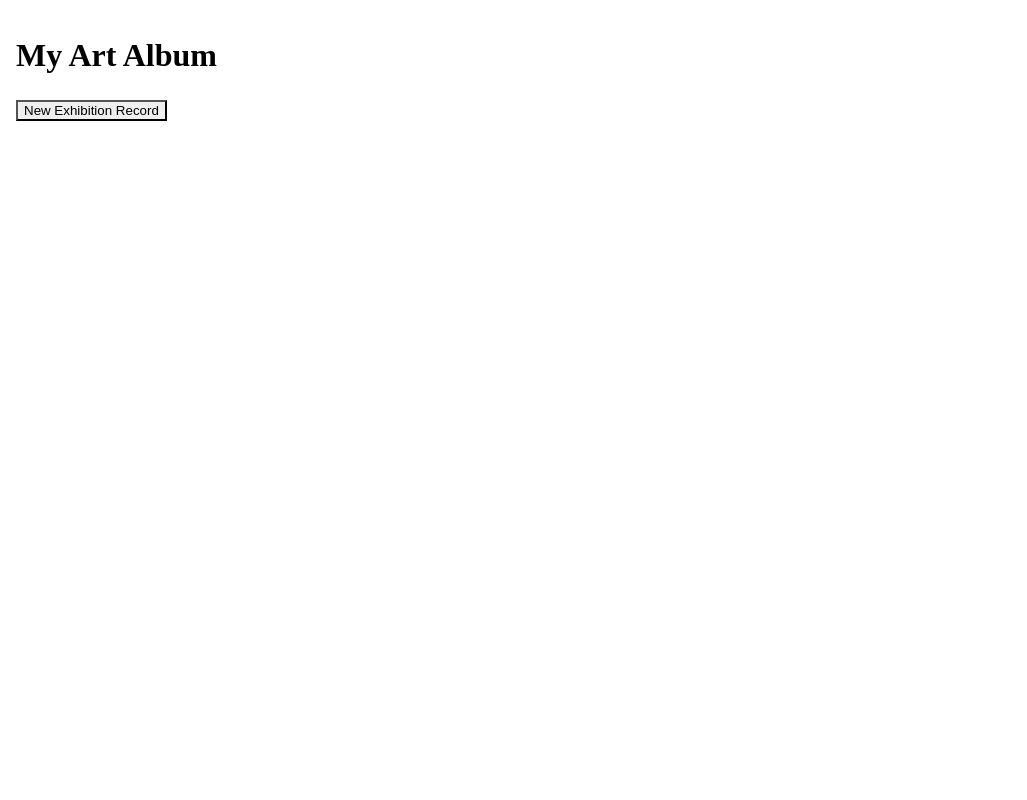
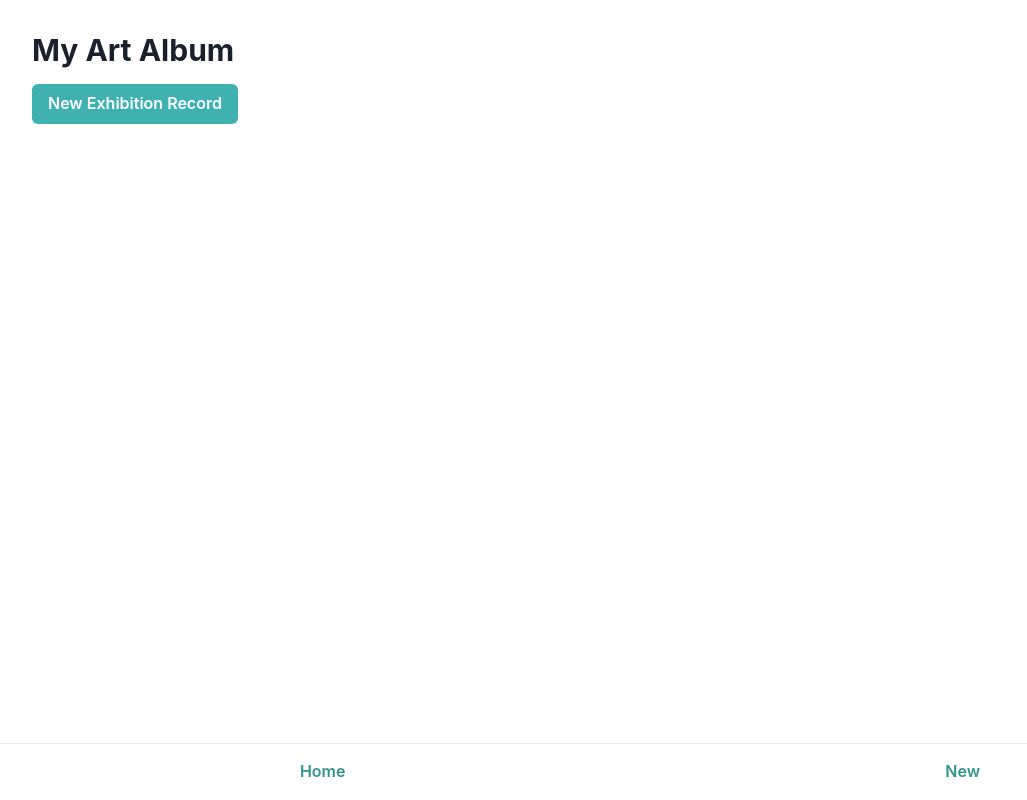
Before and after one commit to katoyu/Codex_test, a Next.js app in the folder frontend/: page / in a window 1280 px wide. Shown: the whole page, without its empty margins (0-1027 px from the left). Built offline with nearby package versions, Linux system fonts and the light colour scheme.

Commit message:
Add celeste themed UI with bottom navigation

```diff
--- /dev/null
+++ b/frontend/components/BottomBar.tsx
@@ -0,0 +1,25 @@
+import { Flex, Button } from '@chakra-ui/react';
+import Link from 'next/link';
+
+export default function BottomBar() {
+  return (
+    <Flex
+      position="fixed"
+      bottom={0}
+      left={0}
+      width="100%"
+      bg="white"
+      borderTop="1px solid #e2e8f0"
+      py={2}
+      justify="space-around"
+      zIndex={1000}
+    >
+      <Link href="/" passHref>
+        <Button colorScheme="brand" variant="ghost">Home</Button>
+      </Link>
+      <Link href="/new-exhibition" passHref>
+        <Button colorScheme="brand" variant="ghost">New</Button>
+      </Link>
+    </Flex>
+  );
+}
--- a/frontend/components/ExhibitionForm.tsx
+++ b/frontend/components/ExhibitionForm.tsx
@@ -71,8 +71,10 @@ export default function ExhibitionForm() {
             onRemove={removeWork}
           />
         ))}
-        <Button onClick={addWork}>Add Work</Button>
-        <Button type="submit" colorScheme="teal">
+        <Button onClick={addWork} colorScheme="brand" variant="outline">
+          Add Work
+        </Button>
+        <Button type="submit" colorScheme="brand">
           Save Record
         </Button>
       </VStack>
--- /dev/null
+++ b/frontend/pages/_app.tsx
@@ -0,0 +1,13 @@
+import type { AppProps } from 'next/app';
+import { ChakraProvider } from '@chakra-ui/react';
+import theme from '../theme';
+import BottomBar from '../components/BottomBar';
+
+export default function MyApp({ Component, pageProps }: AppProps) {
+  return (
+    <ChakraProvider theme={theme}>
+      <Component {...pageProps} />
+      <BottomBar />
+    </ChakraProvider>
+  );
+}
--- a/frontend/pages/index.tsx
+++ b/frontend/pages/index.tsx
@@ -25,7 +25,7 @@ export default function Home() {
     <VStack spacing={4} p={8} align="stretch">
       <Heading as="h1" size="lg">My Art Album</Heading>
       <Link href="/new-exhibition" passHref>
-        <Button colorScheme="teal" width="fit-content">
+        <Button colorScheme="brand" width="fit-content">
           New Exhibition Record
         </Button>
       </Link>
--- /dev/null
+++ b/frontend/theme.ts
@@ -0,0 +1,33 @@
+import { extendTheme, ThemeConfig } from '@chakra-ui/react';
+
+const config: ThemeConfig = {
+  initialColorMode: 'light',
+  useSystemColorMode: false,
+};
+
+const theme = extendTheme({
+  config,
+  colors: {
+    brand: {
+      50: '#e6ffff',
+      100: '#b2ffff',
+      200: '#9ae9e9',
+      300: '#7ad7d7',
+      400: '#5dc4c4',
+      500: '#40b1b1',
+      600: '#319292',
+      700: '#237373',
+      800: '#154444',
+      900: '#072626',
+    },
+  },
+  styles: {
+    global: {
+      body: {
+        bg: 'white',
+      },
+    },
+  },
+});
+
+export default theme;
```
